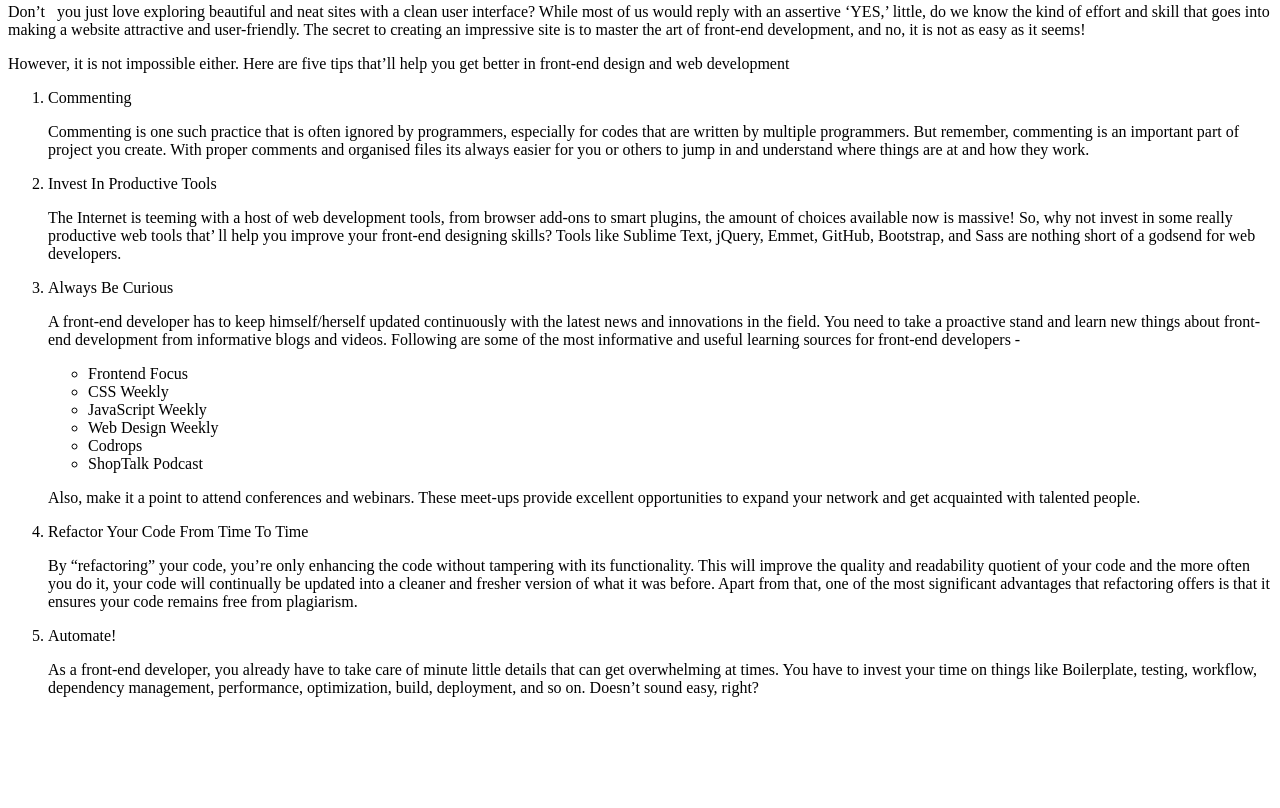
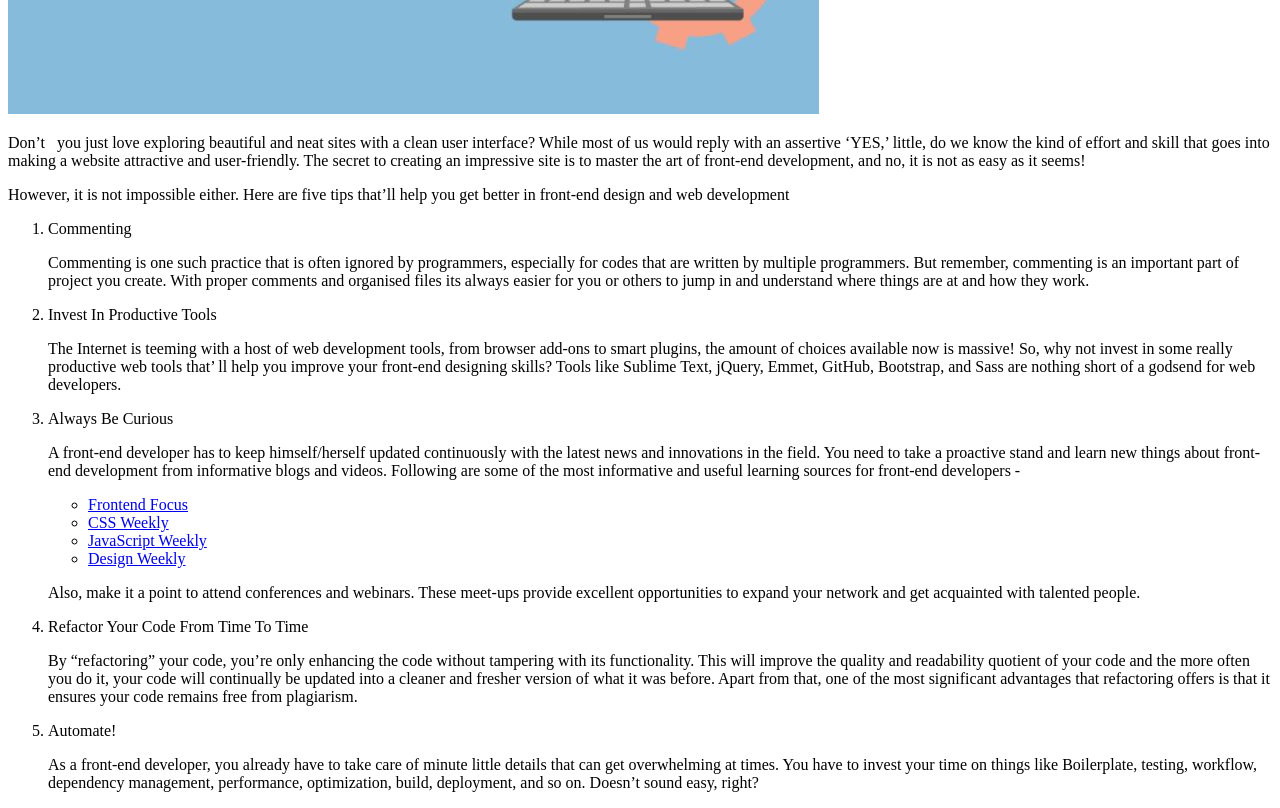
Before and after one commit to mohit2978/BlogWebsite, a plain HTML site: page index.html in a window 1280 px wide. Shown: the part 516-1324 px from the top of the page. Before the commit the page ends 1229 px from the top, so only its background shows below. Drawn offline with Linux system fonts and the light colour scheme.

Commit message:
added external links

```diff
--- a/index.html
+++ b/index.html
@@ -6,7 +6,7 @@
     <title>Tips for FrontEnd Developers</title>
 </head>
 <body>
-
+    <img src="/static/002.png" alt="Image can't be shown">
     <h1>Five Tips for FrontEnd Developers</h1>
     <img src="/static/001.jpg" alt="Image can't be shown">
     <p>Don’t &nbsp; you just love exploring beautiful and neat sites
@@ -57,12 +57,10 @@
 
         </p>
         <ul>
-            <li>Frontend Focus</li>
-            <li>CSS Weekly</li>
-            <li>JavaScript Weekly</li>
-            <li>Web Design Weekly</li>
-            <li>Codrops</li>
-            <li>ShopTalk Podcast</li>
+            <li><a href="https://frontendfoc.us/" target="_blank">Frontend Focus</a></li>
+            <li><a href="https://css-weekly.com/" target="_blank">CSS Weekly</a></li>
+            <li><a href="https://javascriptweekly.com/" target="_blank">JavaScript Weekly</a></li>
+            <li><a href="https://web-design-weekly.com/" target="_blank">Design Weekly</a> </li>
         </ul>
         <p>
             Also, make it a point to attend conferences and webinars.
```
Also changed, not shown: static/002.png (added).
